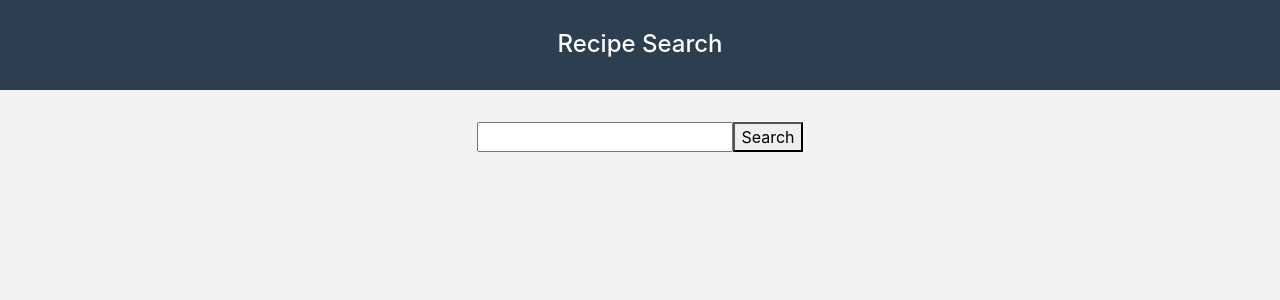
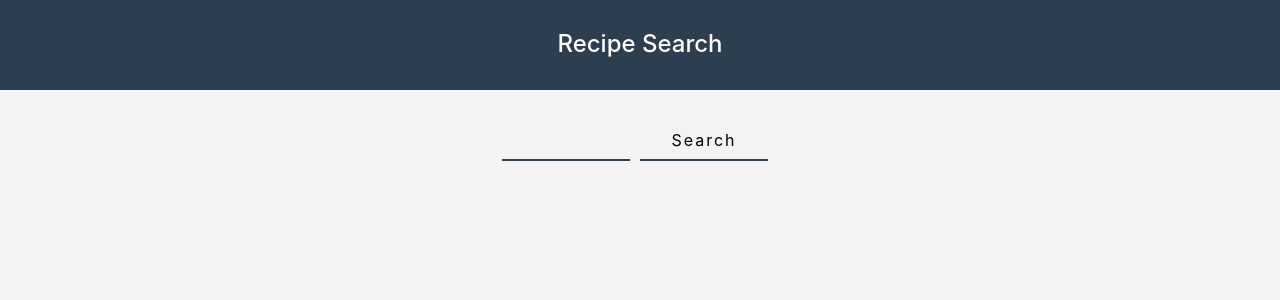
Before and after one commit to jacklu97/recipe-search, a React (Create React App) app: page / in a window 1280 px wide. Shown: the top 300 px of the page. Built offline with nearby package versions, Linux system fonts and the light colour scheme.

Commit message:
Recetas en su propio componente y aplicación d CSS

```diff
--- a/src/App.js
+++ b/src/App.js
@@ -2,18 +2,24 @@ import React, { Component } from 'react';
 import './App.css';
 
 import Form from './components/Form';
+import Recipes from './components/Recipes';
 
 const API_KEY = "2daa73ba8246cecd3539ab147f2150e9";
 
 class App extends Component {
 
+  state = {
+    recipes: []
+  }
+
   getRecipe = async (e) =>{
     const recipeName = e.target.elements.recipeName.value;
     e.preventDefault();
-    const api_call = await fetch(`https://www.food2fork.com/api/search?key=${API_KEY}&q=shredded%20chicken&count=5`)
+    const api_call = await fetch(`https://www.food2fork.com/api/search?key=${API_KEY}&q=${recipeName}&count=5`)
 
     const data = await api_call.json();
-    console.log(data);
+    this.setState({recipes: data.recipes});
+    console.log(this.state.recipes);
   }
 
   render() {
@@ -23,6 +29,7 @@ class App extends Component {
           <h1 className="App-title">Recipe Search</h1>
         </header>
         <Form getRecipe = {this.getRecipe}></Form>
+        <Recipes recipes={this.state.recipes}></Recipes>
       </div>
     );
   }
--- a/src/components/Form.js
+++ b/src/components/Form.js
@@ -1,9 +1,9 @@
 import React from 'react';
 
 const Form = (props) => (
-    <form onSubmit = {props.getRecipe}>
-        <input type="text" name="recipeName" />
-        <button>Search</button>
+    <form onSubmit = {props.getRecipe} style={{ marginBottom:"2rem" }}>
+        <input className="form__input" type="text" name="recipeName" />
+        <button className="form__input">Search</button>
     </form>
 );
 
--- /dev/null
+++ b/src/components/Recipes.js
@@ -0,0 +1,22 @@
+import React from 'react';
+
+
+const Recipes = (props) => (
+    <div className="container">
+       <div className="row">
+       { props.recipes.map((recipe) => {
+          return (
+            <div className="col-md-4">
+                <div className="recipes__box">
+                    <img className="recipes__box-img" src={recipe.image_url} alt={recipe.title}></img>
+                    <div className="recipe__text">
+                        <h5>{ recipe.title }</h5>
+                    </div>
+                </div>
+            </div>
+          )
+        }) }</div>
+    </div>
+);
+
+export default Recipes;
```
